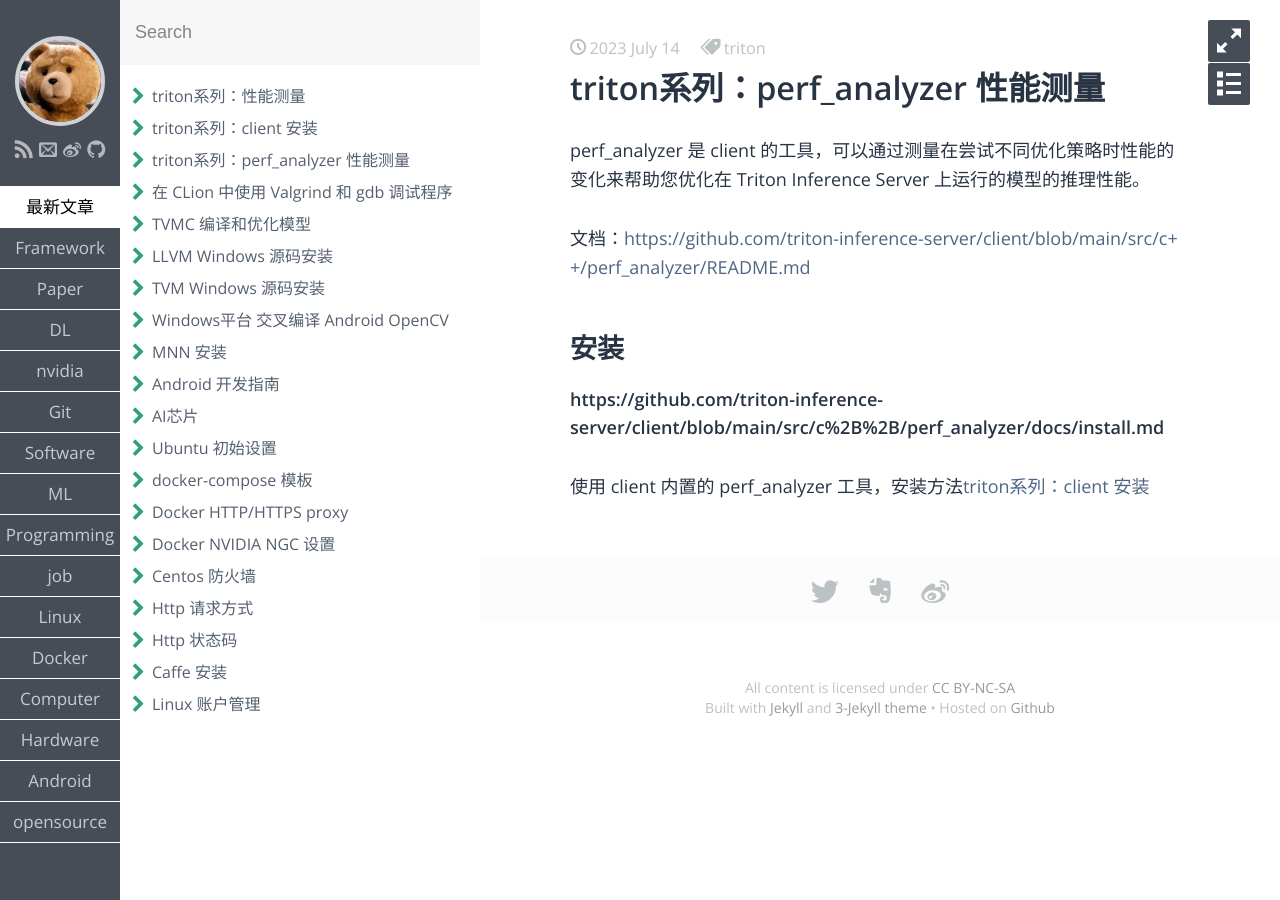
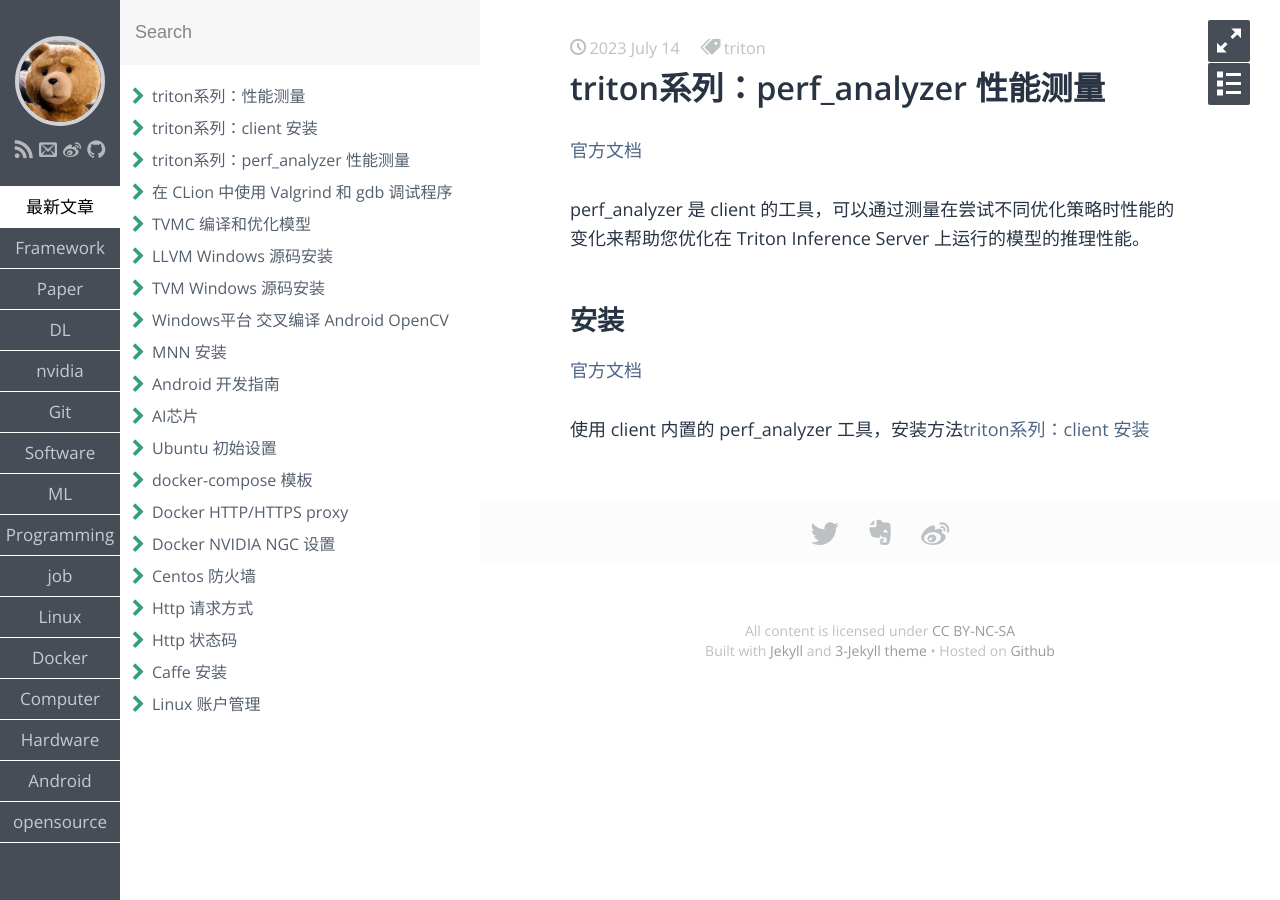
Before and after one commit to chiemon/chiemon.github.io, a Jekyll site: the page built from _posts/NVIDIA/triton/2023-07-14-triton系列-perf-analyzer.md, in a window 1280 px wide. Built offline with Jekyll 4.4.1, drawn with Linux system fonts in a browser that asks for light colours; some web fonts are replaced.

Commit message:
Update 2023-07-14-triton系列-perf-analyzer.md

```diff
--- a/_posts/NVIDIA/triton/2023-07-14-triton系列-perf-analyzer.md
+++ b/_posts/NVIDIA/triton/2023-07-14-triton系列-perf-analyzer.md
@@ -7,12 +7,12 @@ keywords: triton
 description:
 ---
 
+[官方文档](https://github.com/triton-inference-server/client/blob/main/src/c++/perf_analyzer/README.md)
+
 perf_analyzer 是 client 的工具，可以通过测量在尝试不同优化策略时性能的变化来帮助您优化在 Triton Inference Server 上运行的模型的推理性能。
-
-文档：[https://github.com/triton-inference-server/client/blob/main/src/c++/perf_analyzer/README.md](https://github.com/triton-inference-server/client/blob/main/src/c++/perf_analyzer/README.md)
 
 ## 安装
 
-**https://github.com/triton-inference-server/client/blob/main/src/c%2B%2B/perf_analyzer/docs/install.md**
+[官方文档](https://github.com/triton-inference-server/client/blob/main/src/c%2B%2B/perf_analyzer/docs/install.md)
 
 使用 client 内置的 perf_analyzer 工具，安装方法[triton系列：client 安装](https://chiemon.github.io/2023/07/17/triton%E7%B3%BB%E5%88%97-client-%E5%AE%89%E8%A3%85.html)
```
